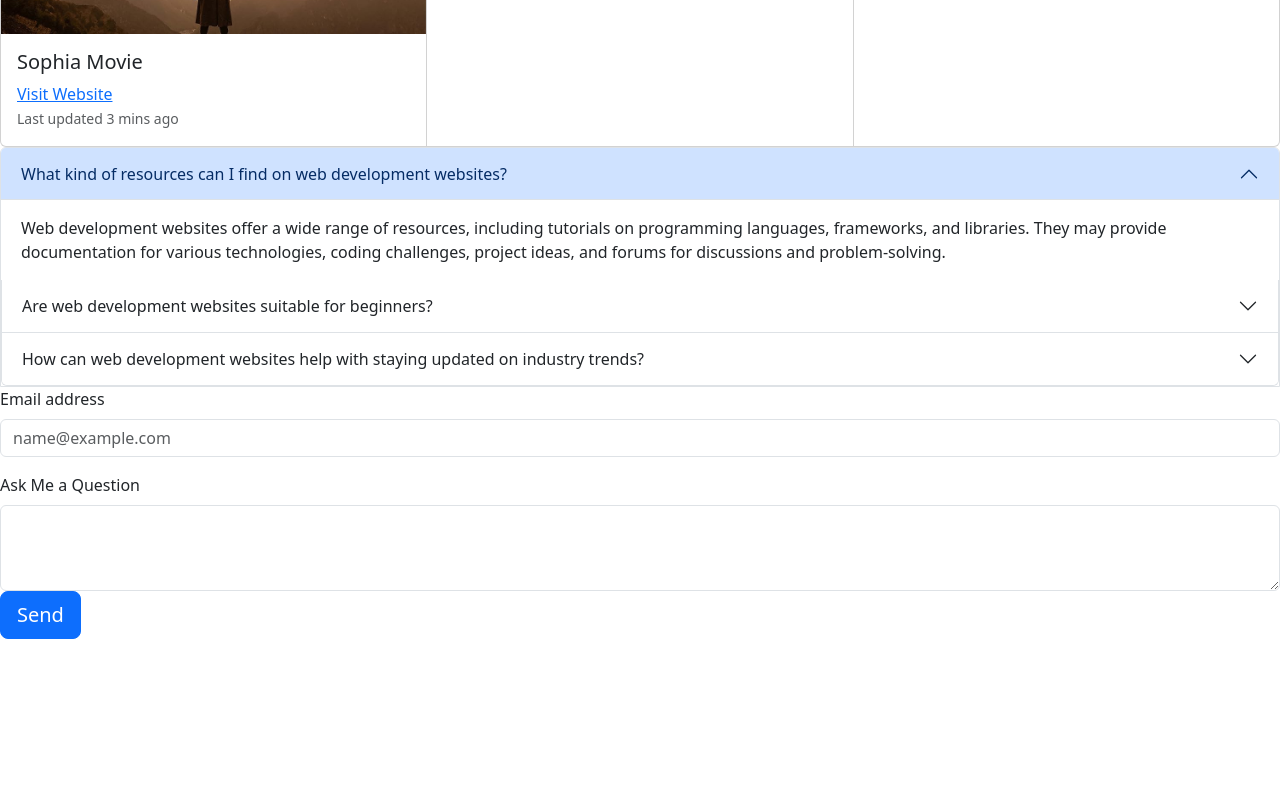
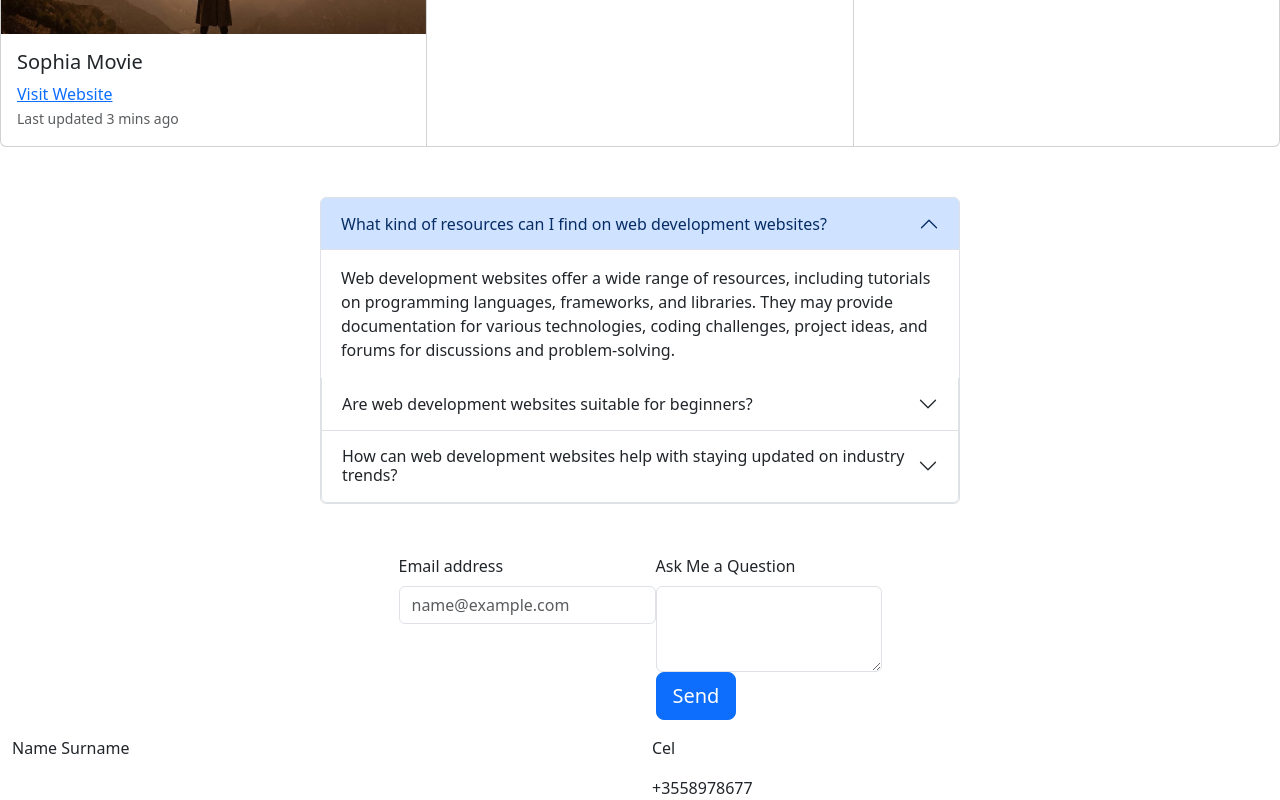
Before and after one commit to EnedaC/portfolio, a plain HTML site: page index.html in a window 1280 px wide. Shown: the part 1183-1983 px from the top of the page. Before the commit the page ends 1838 px from the top, so only its background shows below. Drawn offline with nearby package versions, Linux system fonts and the light colour scheme.

Commit message:
change name

```diff
--- a/test.html
+++ b/index.html
@@ -100,8 +100,10 @@
 </div>
 
 <!--FAQ-->
+<div style="display:flex; justify-content:center; align-items: center; padding-top: 50px;">
 
-<div class="accordion" id="accordionExample">
+
+<div class="accordion" id="accordionExample" style="width: 50%;">
   <div class="accordion-item">
     <h2 class="accordion-header">
       <button class="accordion-button" type="button" data-bs-toggle="collapse" data-bs-target="#collapseOne" aria-expanded="true" aria-controls="collapseOne">
@@ -138,11 +140,13 @@
     </div>
   </div>
 </div>
-
-
+</div>
+</div>
 
 
 <!--Questions-->
+<div style="display: flex; justify-content: center; width: 100%; padding-top: 50px;">
+
 
 <div class="mb-3">
   <label for="exampleFormControlInput1" class="form-label">Email address</label>
@@ -154,6 +158,45 @@
   <button type="button" class="btn btn-primary btn-lg">Send</button>
 </div>
 
+</div>
+
+
+<!--Footer-->
+
+<footer>
+
+<div class="container-fluid">
+<div class="row">
+  <div class="col-4">
+    <p>
+      Name Surname
+    </p>
+</div>
+<div class="col-2">
+  </div>
+<div class="col-2">
+  <p>Cel</p>
+  <a>+3558978677</a>
+</div>
+</div>
+</div>
+
+
+
+</div>
+
+
+
+
+
+
+
+
+</footer>
+
+
+
+
 
 
 
```
